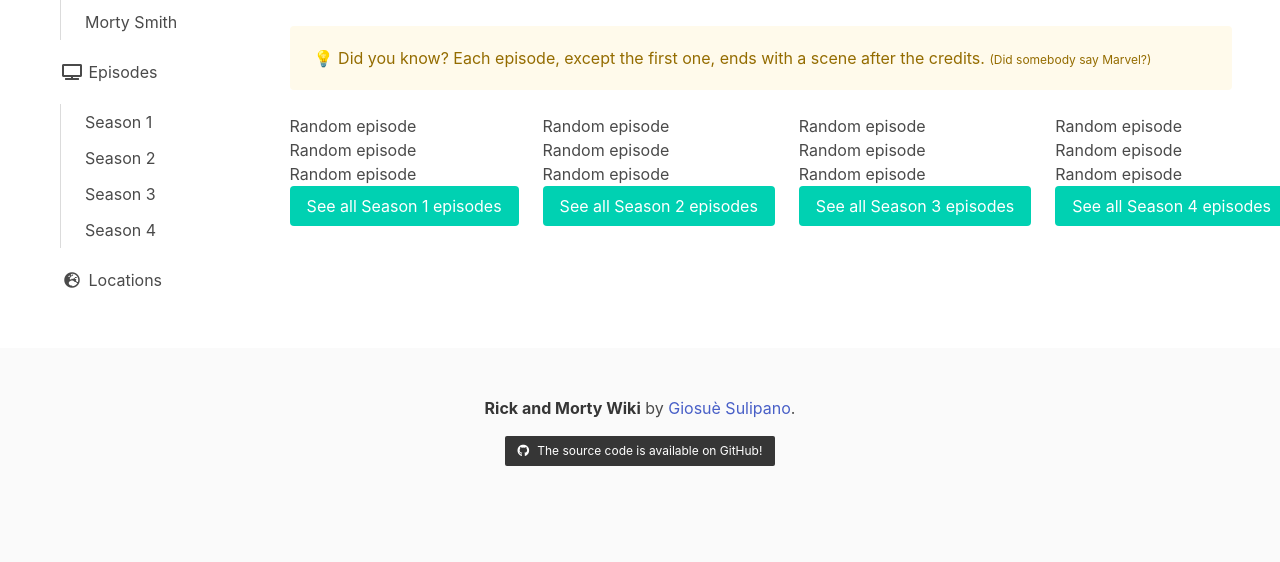
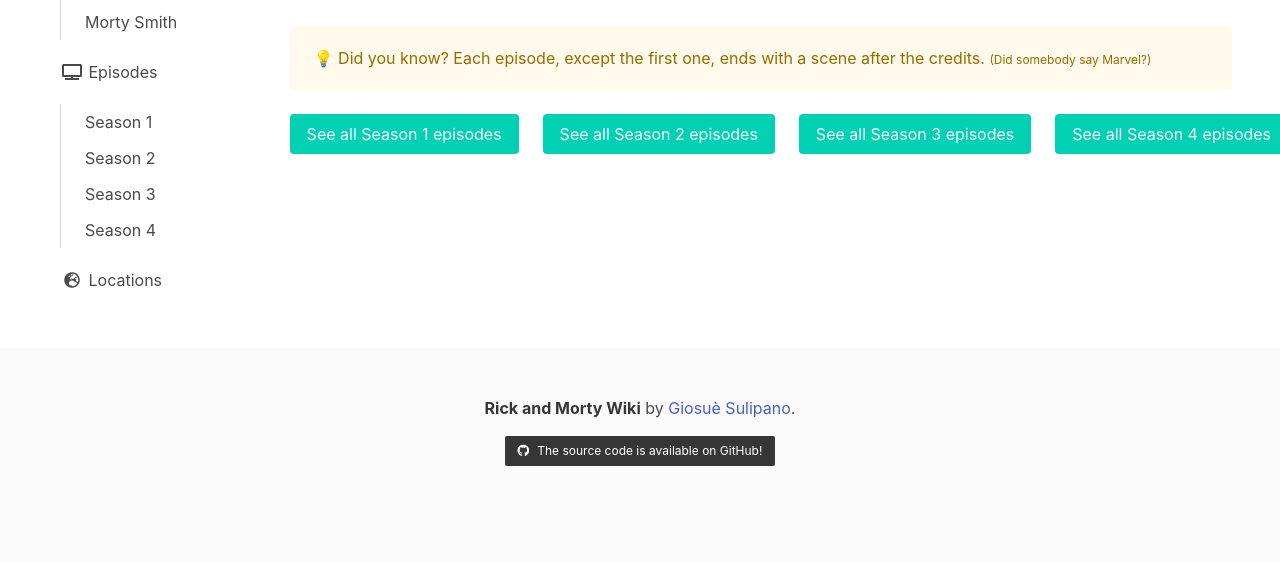
Before and after one commit to imgios/RaM-wiki, a Flask app: template ramwiki/episodes/templates/episodes/index.html in a window 1280 px wide. Shown: the part 376-938 px from the top of the page. Run offline with Flask 2, Linux system fonts and the light colour scheme; the template is opened without the code that fills it, so the values that code supplies are empty; some libraries are stand-ins or nearby versions.

Commit message:
Remove random episode from index

```diff
--- a/ramwiki/episodes/templates/episodes/index.html
+++ b/ramwiki/episodes/templates/episodes/index.html
@@ -66,44 +66,16 @@
         </div>
         <div class="columns is-vcentered">
             <div class="column">
-                <p>
-                    <ul>
-                        <li>Random episode</li>
-                        <li>Random episode</li>
-                        <li>Random episode</li>
-                    </ul>
-                    <a class="button is-primary">See all Season 1 episodes</a>
-                </p>
+                <a class="button is-primary">See all Season 1 episodes</a>
             </div>
             <div class="column">
-                <p>
-                    <ul>
-                        <li>Random episode</li>
-                        <li>Random episode</li>
-                        <li>Random episode</li>
-                    </ul>
-                    <a class="button is-primary">See all Season 2 episodes</a>
-                </p>
+                <a class="button is-primary">See all Season 2 episodes</a>
             </div>
             <div class="column">
-                <p>
-                    <ul>
-                        <li>Random episode</li>
-                        <li>Random episode</li>
-                        <li>Random episode</li>
-                    </ul>
-                    <a class="button is-primary">See all Season 3 episodes</a>
-                </p>
+                <a class="button is-primary">See all Season 3 episodes</a>
             </div>
             <div class="column">
-                <p>
-                    <ul>
-                        <li>Random episode</li>
-                        <li>Random episode</li>
-                        <li>Random episode</li>
-                    </ul>
-                    <a class="button is-primary">See all Season 4 episodes</a>
-                </p>
+                <a class="button is-primary">See all Season 4 episodes</a>
             </div>
         </div>
 	</div>
```
